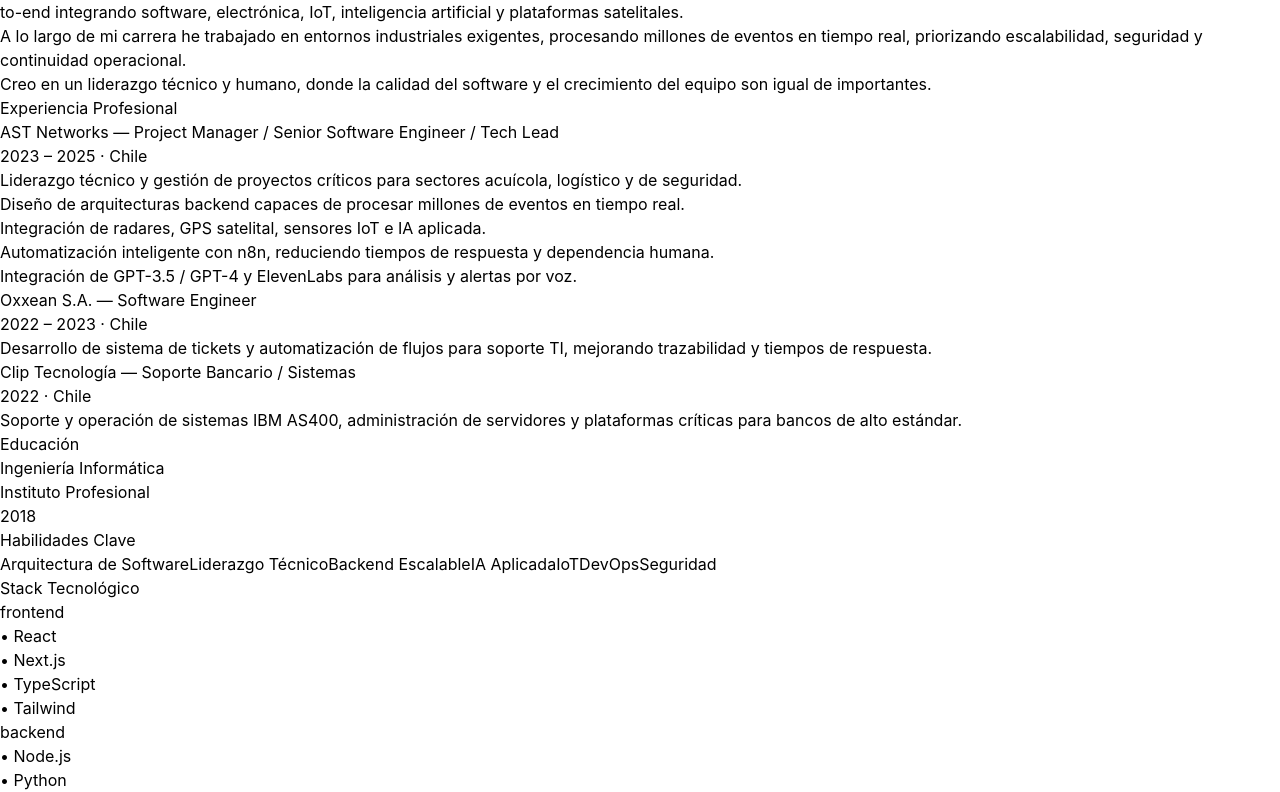
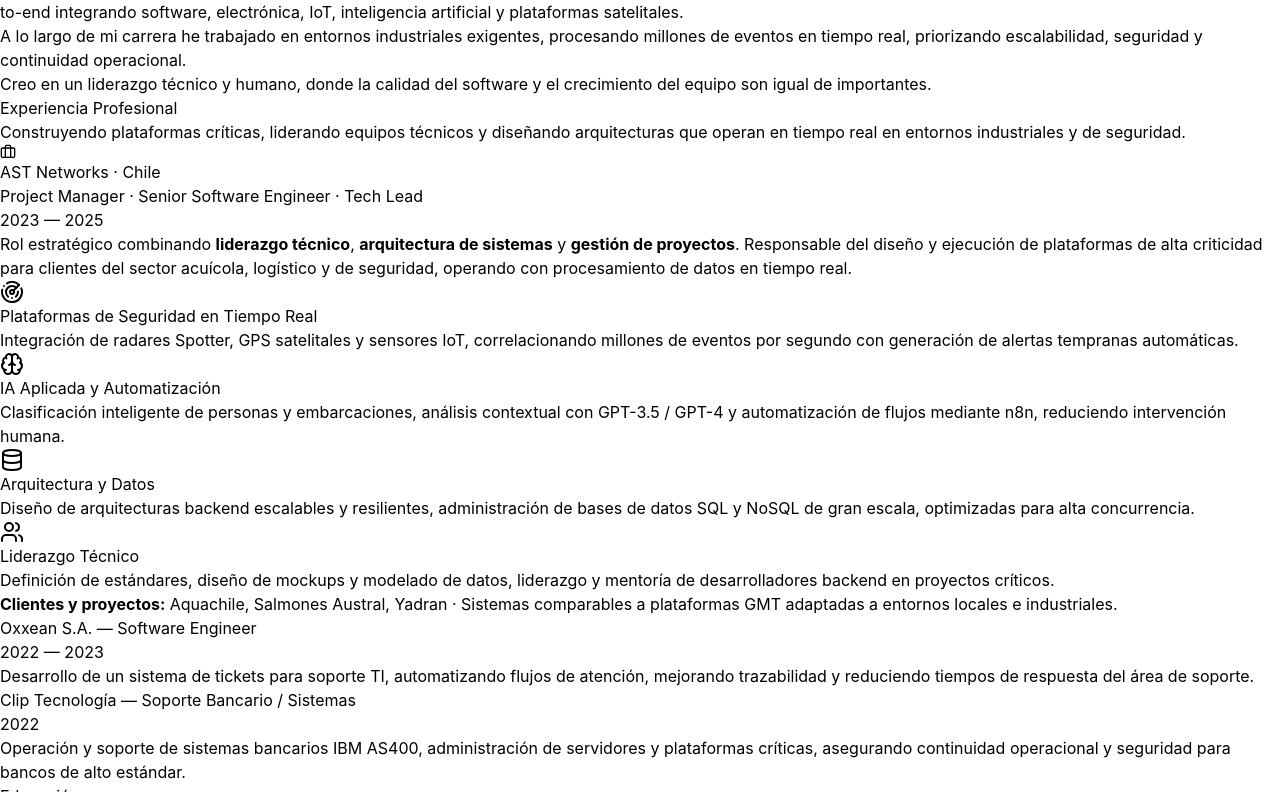
Before and after one commit to CristianCode062/mi-portafolio-ch-2026, a React (Vite) app: page / in a window 1280 px wide. Shown: the part 968-1760 px from the top of the page. Built offline with nearby package versions, Linux system fonts and the light colour scheme; the HTML template or start-up script is replaced by a standard one.

Commit message:
se mejora seccion experiencia

```diff
--- a/src/components/sections/Experience.tsx
+++ b/src/components/sections/Experience.tsx
@@ -1,60 +1,202 @@
+import { motion, Variants } from "framer-motion";
+import {
+  Briefcase,
+  Radar,
+  Brain,
+  Cpu,
+  Database,
+  Users,
+} from "lucide-react";
+
+const container: Variants = {
+  hidden: {},
+  show: {
+    transition: {
+      staggerChildren: 0.25,
+    },
+  },
+};
+
+const card: Variants = {
+  hidden: {
+    opacity: 0,
+    y: 60,
+    scale: 0.96,
+  },
+  show: {
+    opacity: 1,
+    y: 0,
+    scale: 1,
+    transition: {
+      duration: 0.8,
+      ease: [0.16, 1, 0.3, 1],
+    },
+  },
+};
+
 export default function Experience() {
   return (
-    <div className="max-w-6xl mx-auto py-24 px-6">
-      <h3 className="text-3xl font-semibold mb-10">Experiencia Profesional</h3>
+    <section
+      id="experiencia"
+      className="relative overflow-hidden px-6 py-32"
+    >
+      {/* Animated background */}
+      <div className="absolute inset-0 -z-10">
+        <div className="absolute left-1/2 top-1/2 h-[600px] w-[600px] -translate-x-1/2 -translate-y-1/2 rounded-full bg-blue-500/10 blur-[140px]" />
+        <div className="absolute left-1/3 top-1/3 h-[400px] w-[400px] rounded-full bg-purple-500/10 blur-[120px]" />
+      </div>
 
-      <div className="space-y-10">
-        <div>
-          <h4 className="text-xl font-semibold">
-            AST Networks — Project Manager / Senior Software Engineer / Tech Lead
-          </h4>
-          <p className="text-sm text-slate-400 mb-3">2023 – 2025 · Chile</p>
+      {/* Header */}
+      <motion.div
+        initial={{ opacity: 0, y: 40 }}
+        whileInView={{ opacity: 1, y: 0 }}
+        viewport={{ once: true }}
+        transition={{ duration: 1, ease: [0.16, 1, 0.3, 1] }}
+        className="mx-auto mb-24 max-w-4xl text-center"
+      >
+        <h2 className="text-5xl font-bold tracking-tight">
+          Experiencia Profesional
+        </h2>
+        <p className="mt-6 text-lg text-slate-400">
+          Construyendo plataformas críticas, liderando equipos técnicos y
+          diseñando arquitecturas que operan en tiempo real en entornos
+          industriales y de seguridad.
+        </p>
+      </motion.div>
 
-          <ul className="list-disc list-inside text-slate-300 space-y-2">
-            <li>
-              Liderazgo técnico y gestión de proyectos críticos para sectores
-              acuícola, logístico y de seguridad.
-            </li>
-            <li>
-              Diseño de arquitecturas backend capaces de procesar millones de
-              eventos en tiempo real.
-            </li>
-            <li>
-              Integración de radares, GPS satelital, sensores IoT e IA aplicada.
-            </li>
-            <li>
-              Automatización inteligente con n8n, reduciendo tiempos de respuesta
-              y dependencia humana.
-            </li>
-            <li>
-              Integración de GPT-3.5 / GPT-4 y ElevenLabs para análisis y alertas por voz.
-            </li>
-          </ul>
-        </div>
+      {/* Content */}
+      <motion.div
+        variants={container}
+        initial="hidden"
+        whileInView="show"
+        viewport={{ once: true, margin: "-120px" }}
+        className="mx-auto grid max-w-6xl gap-16"
+      >
+        {/* AST Networks */}
+        <motion.article
+          variants={card}
+          whileHover={{ y: -6 }}
+          className="relative rounded-3xl border border-white/10 bg-slate-900/70 p-10 backdrop-blur-xl"
+        >
+          <div className="absolute inset-0 rounded-3xl bg-gradient-to-br from-blue-500/10 via-transparent to-purple-500/10 opacity-0 transition-opacity duration-500 hover:opacity-100" />
 
-        <div>
-          <h4 className="text-xl font-semibold">
+          <header className="relative mb-8 flex flex-col gap-3">
+            <span className="flex items-center gap-2 text-sm uppercase tracking-widest text-blue-400">
+              <Briefcase size={16} />
+              AST Networks · Chile
+            </span>
+            <h3 className="text-2xl font-semibold">
+              Project Manager · Senior Software Engineer · Tech Lead
+            </h3>
+            <span className="text-sm text-slate-400">2023 — 2025</span>
+          </header>
+
+          <p className="relative mb-8 text-slate-300 leading-relaxed">
+            Rol estratégico combinando <strong>liderazgo técnico</strong>,{" "}
+            <strong>arquitectura de sistemas</strong> y{" "}
+            <strong>gestión de proyectos</strong>. Responsable del diseño y
+            ejecución de plataformas de alta criticidad para clientes del sector
+            acuícola, logístico y de seguridad, operando con procesamiento de
+            datos en tiempo real.
+          </p>
+
+          {/* Highlights */}
+          <div className="relative grid gap-6 md:grid-cols-2">
+            <Highlight
+              icon={<Radar />}
+              title="Plataformas de Seguridad en Tiempo Real"
+              text="Integración de radares Spotter, GPS satelitales y sensores IoT,
+              correlacionando millones de eventos por segundo con generación de
+              alertas tempranas automáticas."
+            />
+
+            <Highlight
+              icon={<Brain />}
+              title="IA Aplicada y Automatización"
+              text="Clasificación inteligente de personas y embarcaciones,
+              análisis contextual con GPT-3.5 / GPT-4 y automatización de flujos
+              mediante n8n, reduciendo intervención humana."
+            />
+
+            <Highlight
+              icon={<Database />}
+              title="Arquitectura y Datos"
+              text="Diseño de arquitecturas backend escalables y resilientes,
+              administración de bases de datos SQL y NoSQL de gran escala,
+              optimizadas para alta concurrencia."
+            />
+
+            <Highlight
+              icon={<Users />}
+              title="Liderazgo Técnico"
+              text="Definición de estándares, diseño de mockups y modelado de
+              datos, liderazgo y mentoría de desarrolladores backend en proyectos
+              críticos."
+            />
+          </div>
+
+          <div className="relative mt-8 rounded-xl bg-black/30 p-4 text-sm text-slate-400">
+            <strong>Clientes y proyectos:</strong> Aquachile, Salmones Austral,
+            Yadran · Sistemas comparables a plataformas GMT adaptadas a entornos
+            locales e industriales.
+          </div>
+        </motion.article>
+
+        {/* Oxxean */}
+        <motion.article
+          variants={card}
+          whileHover={{ y: -6 }}
+          className="rounded-3xl border border-white/10 bg-slate-900/60 p-8 backdrop-blur"
+        >
+          <h3 className="text-xl font-semibold text-purple-400">
             Oxxean S.A. — Software Engineer
-          </h4>
-          <p className="text-sm text-slate-400 mb-3">2022 – 2023 · Chile</p>
+          </h3>
+          <p className="mt-2 text-sm text-slate-400">2022 — 2023</p>
+          <p className="mt-4 text-slate-300 leading-relaxed">
+            Desarrollo de un sistema de tickets para soporte TI, automatizando
+            flujos de atención, mejorando trazabilidad y reduciendo tiempos de
+            respuesta del área de soporte.
+          </p>
+        </motion.article>
 
-          <p className="text-slate-300">
-            Desarrollo de sistema de tickets y automatización de flujos para
-            soporte TI, mejorando trazabilidad y tiempos de respuesta.
+        {/* Clip */}
+        <motion.article
+          variants={card}
+          whileHover={{ y: -6 }}
+          className="rounded-3xl border border-white/10 bg-slate-900/60 p-8 backdrop-blur"
+        >
+          <h3 className="text-xl font-semibold text-emerald-400">
+            Clip Tecnología — Soporte Bancario / Sistemas
+          </h3>
+          <p className="mt-2 text-sm text-slate-400">2022</p>
+          <p className="mt-4 text-slate-300 leading-relaxed">
+            Operación y soporte de sistemas bancarios IBM AS400, administración
+            de servidores y plataformas críticas, asegurando continuidad
+            operacional y seguridad para bancos de alto estándar.
           </p>
-        </div>
+        </motion.article>
+      </motion.div>
+    </section>
+  );
+}
 
-        <div>
-          <h4 className="text-xl font-semibold">
-            Clip Tecnología — Soporte Bancario / Sistemas
-          </h4>
-          <p className="text-sm text-slate-400 mb-3">2022 · Chile</p>
+/* ---------- Highlight Card ---------- */
 
-          <p className="text-slate-300">
-            Soporte y operación de sistemas IBM AS400, administración de
-            servidores y plataformas críticas para bancos de alto estándar.
-          </p>
-        </div>
+function Highlight({
+  icon,
+  title,
+  text,
+}: {
+  icon: React.ReactNode;
+  title: string;
+  text: string;
+}) {
+  return (
+    <div className="flex gap-4 rounded-2xl border border-white/10 bg-white/5 p-5 transition hover:bg-white/10">
+      <div className="mt-1 text-blue-400">{icon}</div>
+      <div>
+        <h4 className="font-semibold">{title}</h4>
+        <p className="mt-2 text-sm text-slate-300 leading-relaxed">{text}</p>
       </div>
     </div>
   );
```
